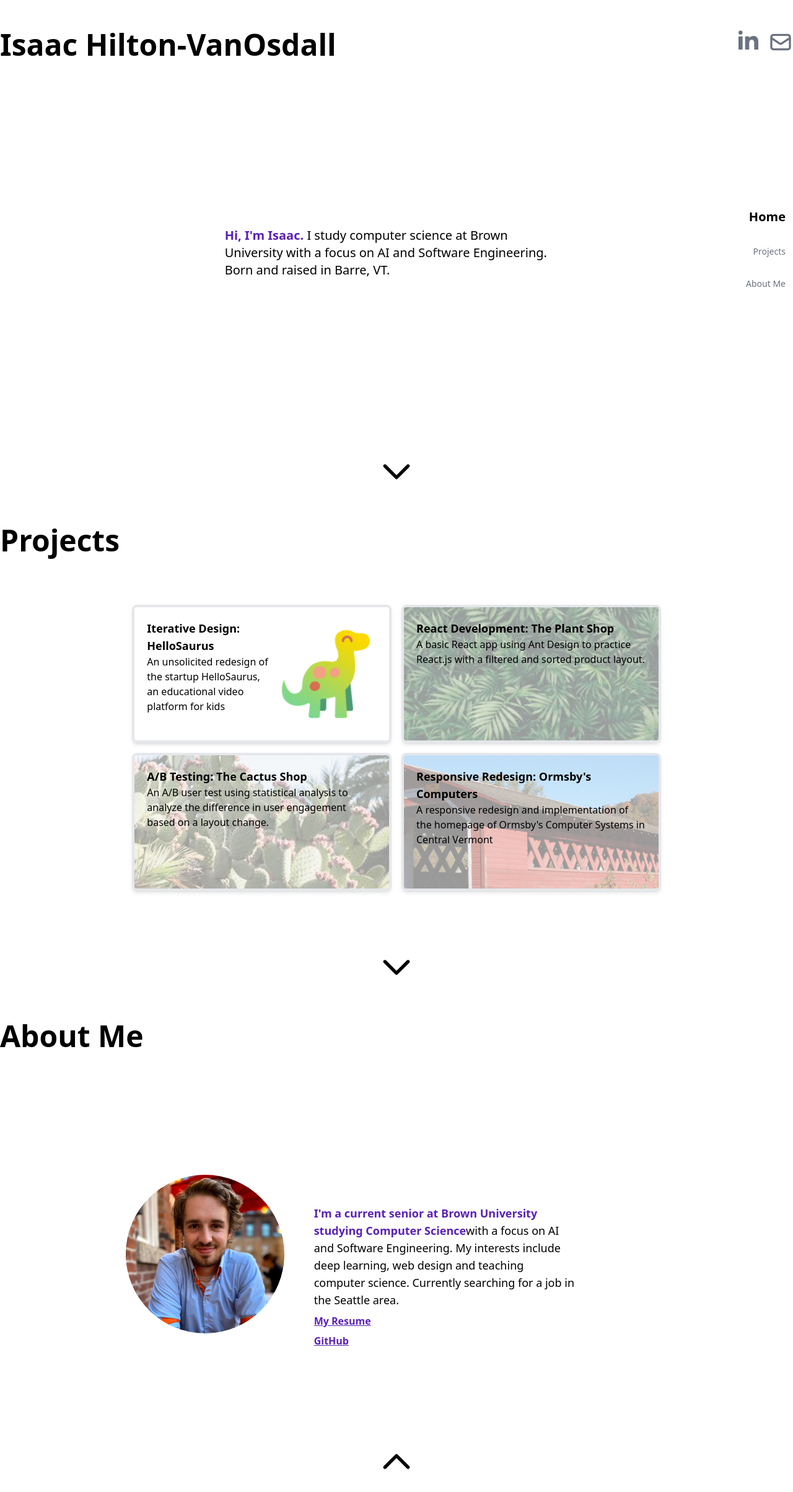
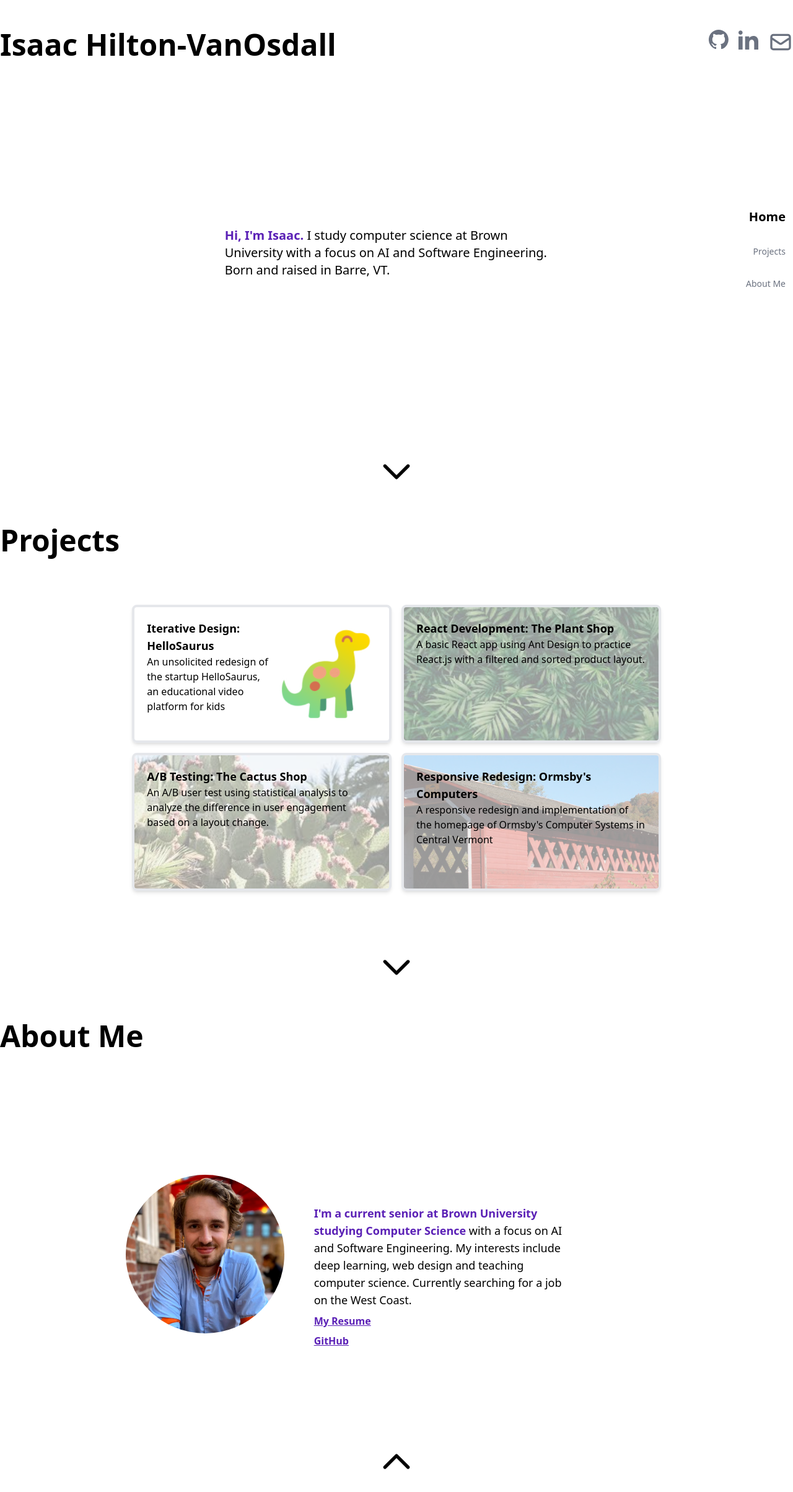
Before and after one commit to ihiltonv/ihvo.me, a Next.js app: page / in a window 1280 px wide. Shown: the whole page at 62% size. Built offline with nearby package versions, Linux system fonts and the light colour scheme; what @tailwindcss/typography would draw is missing.

Commit message:
added github link at top of page

```diff
--- /dev/null
+++ b/components/icons/GitHub.js
@@ -0,0 +1,18 @@
+export default function GitHub() {
+  return (
+    <a href="https://github.com/ihiltonv">
+      <div className="w-8 h-8">
+        <svg xmlns="http://www.w3.org/2000/svg" viewBox="0 0 32.58 31.77">
+          <g data-name="Layer 2">
+            <path
+              d="M16.29 0a16.29 16.29 0 00-5.15 31.75c.82.15 1.11-.36 1.11-.79v-2.77C7.7 29.18 6.74 26 6.74 26a4.36 4.36 0 00-1.81-2.39c-1.47-1 .12-1 .12-1a3.43 3.43 0 012.49 1.68 3.48 3.48 0 004.74 1.36 3.46 3.46 0 011-2.18c-3.62-.41-7.42-1.81-7.42-8a6.3 6.3 0 011.67-4.37 5.94 5.94 0 01.16-4.31s1.37-.44 4.48 1.67a15.41 15.41 0 018.16 0c3.11-2.11 4.47-1.67 4.47-1.67a5.91 5.91 0 01.2 4.28 6.3 6.3 0 011.67 4.37c0 6.26-3.81 7.63-7.44 8a3.85 3.85 0 011.11 3v4.47c0 .53.29.94 1.12.78A16.29 16.29 0 0016.29 0z"
+              fill="#6b7280"
+              fillRule="evenodd"
+              data-name="Layer 1"
+            />
+          </g>
+        </svg>
+      </div>
+    </a>
+  );
+}
--- a/pages/index.js
+++ b/pages/index.js
@@ -9,6 +9,7 @@ import LinkedIn from "../components/icons/LinkedIn";
 import Email from "../components/icons/Email";
 import NavItems from "../components/NavItems";
 import ProjectGrid from "../components/ProjectGrid";
+import GitHub from "../components/icons/GitHub";
 
 export default function Home() {
   const [currPage, setCurrPage] = useState("home");
@@ -74,6 +75,7 @@ export default function Home() {
           Isaac Hilton-VanOsdall
         </h1>
         <div className="flex flex-row space-x-4">
+          <GitHub />
           <LinkedIn />
           <Email />
         </div>
@@ -118,10 +120,10 @@ export default function Home() {
                 <span className="text-purple-800 font-bold">
                   I'm a current senior at Brown University studying Computer
                   Science
-                </span>
+                </span>{" "}
                 with a focus on AI and Software Engineering. My interests
                 include deep learning, web design and teaching computer science.
-                Currently searching for a job in the Seattle area.
+                Currently searching for a job on the West Coast.
               </p>
               <Link href="/Resume.pdf">
                 <a className="block text-purple-800 font-bold font-mont cursor-pointer underline">
```
